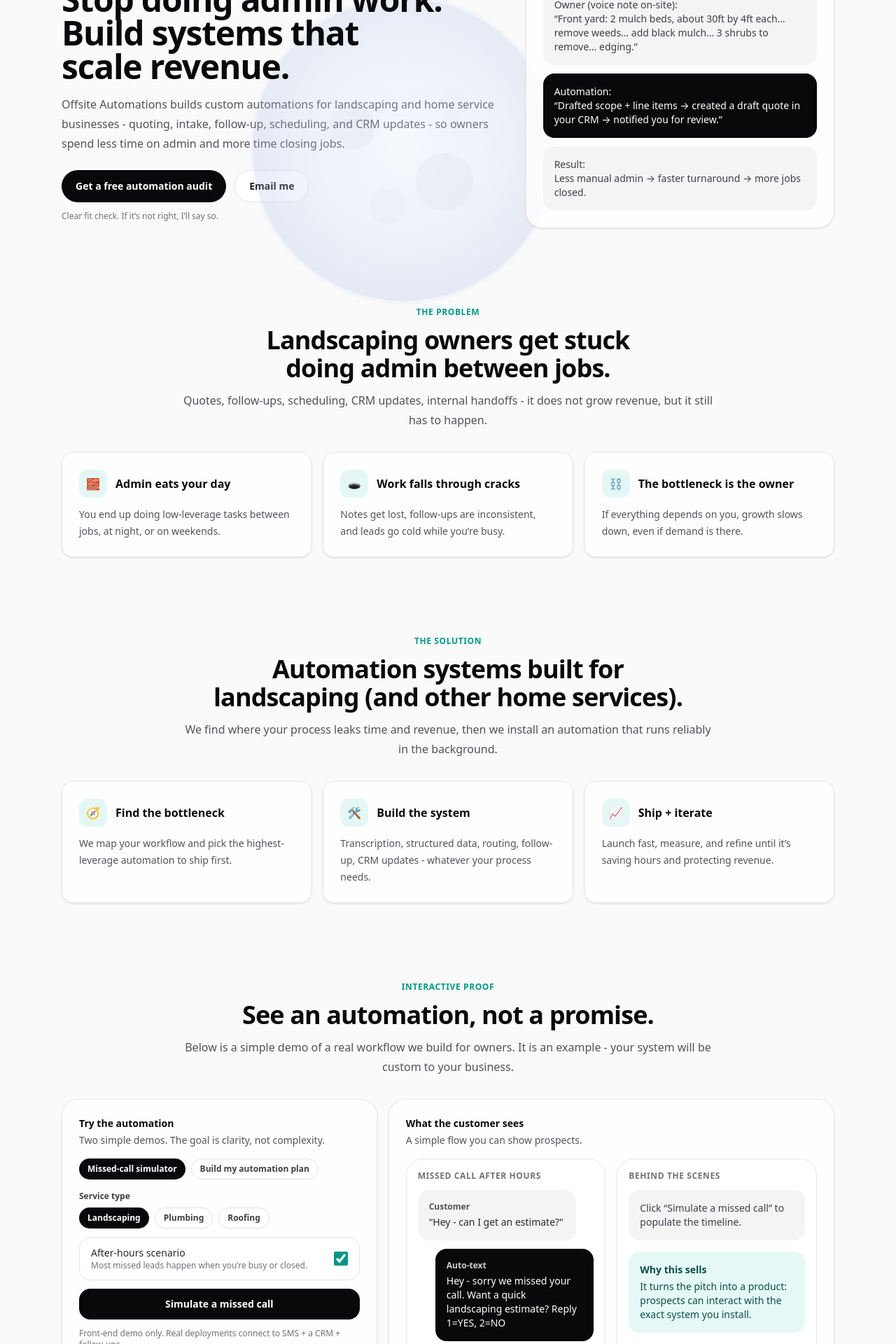
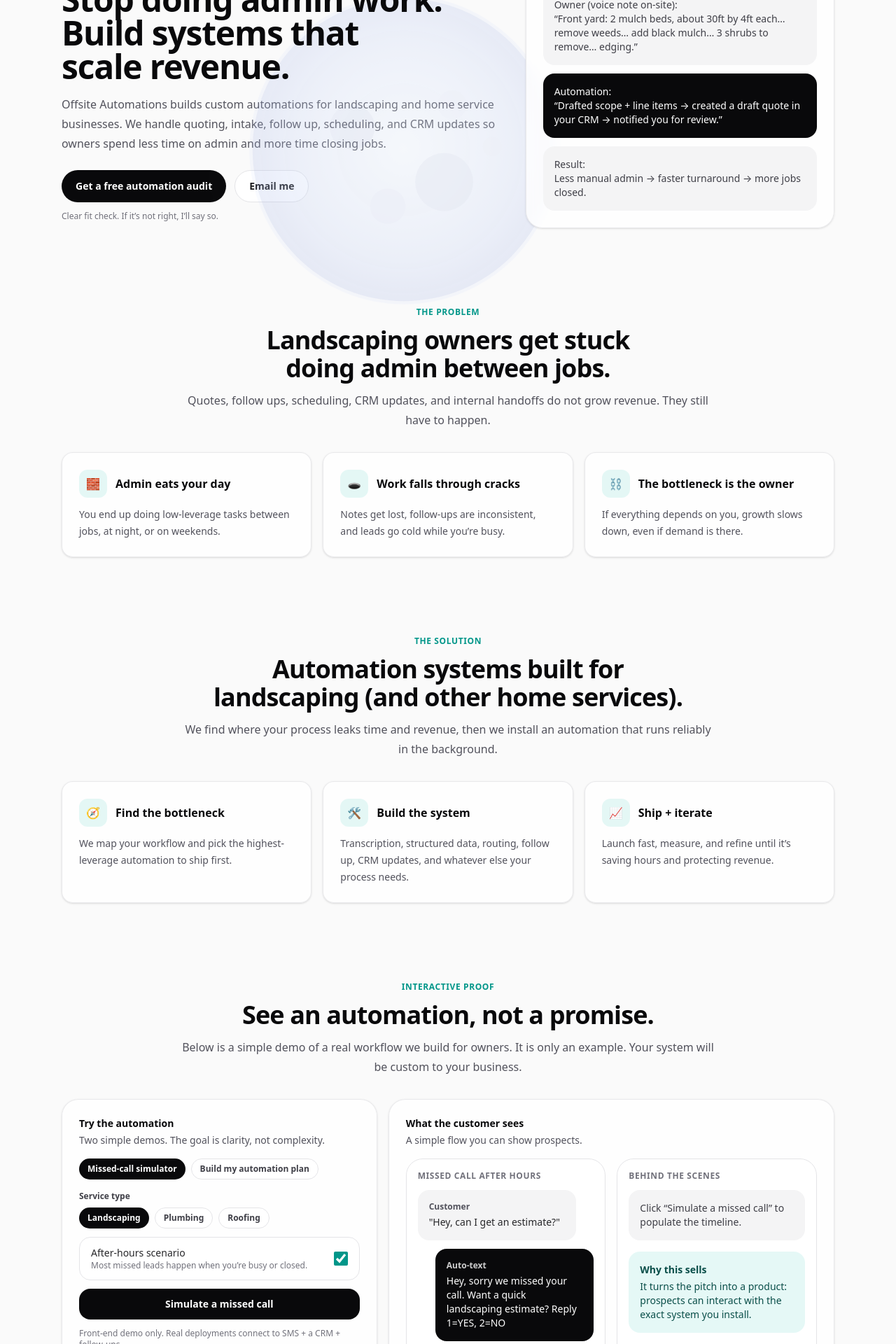
Before and after one commit to wayfaringbusiness/moon-landing-page, a Next.js app: page / in a window 1280 px wide. Shown: the part 220-2140 px from the top of the page at 70% size. Built offline with nearby package versions, Linux system fonts and the light colour scheme.

Commit message:
Rewrite copy to remove all dashes

```diff
--- a/src/app/layout.tsx
+++ b/src/app/layout.tsx
@@ -2,9 +2,9 @@ import type { Metadata } from "next";
 import "./globals.css";
 
 export const metadata: Metadata = {
-  title: "Offsite Automations - Automation Systems for Landscaping & Home Services",
+  title: "Offsite Automations | Automation Systems for Landscaping and Home Services",
   description:
-    "Offsite Automations builds custom automations for landscaping and home service businesses - quoting, intake, follow-up, scheduling, and CRM updates - so owners reclaim time and close more jobs.",
+    "Offsite Automations builds custom automations for landscaping and home service businesses. We handle quoting, intake, follow up, scheduling, and CRM updates so owners reclaim time and close more jobs.",
   // TODO: set to your real production domain once deployed.
   metadataBase: new URL("https://example.com"),
   openGraph: {
--- a/src/app/page.tsx
+++ b/src/app/page.tsx
@@ -12,7 +12,7 @@ const faqs: FaqItem[] = [
   },
   {
     q: "Is this just a chat bot?",
-    a: "No. Chat is one interface. The real value is the system behind it: transcription, structured data extraction, routing, CRM updates, quote drafts, and follow-up sequences - built around your actual workflow.",
+    a: "No. Chat is one interface. The real value is the system behind it: transcription, structured data extraction, routing, CRM updates, quote drafts, and follow up sequences. It is built around your actual workflow.",
   },
   {
     q: "How long does it take?",
@@ -234,8 +234,8 @@ export default function Home() {
             </h1>
           </div>
           <p className="mt-4 max-w-2xl text-pretty text-sm leading-6 text-zinc-600 dark:text-zinc-300 sm:text-base sm:leading-7">
-            Offsite Automations builds custom automations for landscaping and home service businesses -
-            quoting, intake, follow-up, scheduling, and CRM updates - so owners
+            Offsite Automations builds custom automations for landscaping and home service businesses.
+            We handle quoting, intake, follow up, scheduling, and CRM updates so owners
             spend less time on admin and more time closing jobs.
           </p>
 
@@ -288,7 +288,7 @@ export default function Home() {
           <SectionHeading
             eyebrow="The problem"
             title="Landscaping owners get stuck doing admin between jobs."
-            desc="Quotes, follow-ups, scheduling, CRM updates, internal handoffs - it does not grow revenue, but it still has to happen."
+            desc="Quotes, follow ups, scheduling, CRM updates, and internal handoffs do not grow revenue. They still have to happen."
           />
           <div className="mt-8 grid gap-4 md:grid-cols-3">
             <Feature
@@ -324,7 +324,7 @@ export default function Home() {
             />
             <Feature
               title="Build the system"
-              desc="Transcription, structured data, routing, follow-up, CRM updates - whatever your process needs."
+              desc="Transcription, structured data, routing, follow up, CRM updates, and whatever else your process needs."
               icon={<span>🛠️</span>}
             />
             <Feature
@@ -340,7 +340,7 @@ export default function Home() {
           <SectionHeading
             eyebrow="Interactive proof"
             title="See an automation, not a promise."
-            desc="Below is a simple demo of a real workflow we build for owners. It is an example - your system will be custom to your business."
+            desc="Below is a simple demo of a real workflow we build for owners. It is only an example. Your system will be custom to your business."
           />
           <div className="mt-8">
             <LeadDemo />
--- a/src/components/LeadDemo.tsx
+++ b/src/components/LeadDemo.tsx
@@ -173,8 +173,8 @@ export default function LeadDemo() {
       ? "Missed call after hours"
       : "Missed call during business hours";
 
-    const sms1 = `Hey - sorry we missed your call. Want a quick ${serviceLabel} estimate? Reply 1=YES, 2=NO`;
-    const sms2 = "Great - what's your address and what kind of job is it?";
+    const sms1 = `Hey, sorry we missed your call. Want a quick ${serviceLabel} estimate? Reply 1=YES, 2=NO`;
+    const sms2 = "Great, what's your address and what kind of job is it?";
     const sms3 =
       "Thanks. Upload a photo if you can. We'll text you a time window for a quote.";
 
@@ -272,12 +272,12 @@ export default function LeadDemo() {
 
     const sms =
       bizType === "landscaping"
-        ? "Hey - sorry we missed you. Want a landscaping estimate? Reply 1=YES, 2=NO"
+        ? "Hey, sorry we missed you. Want a landscaping estimate? Reply 1=YES, 2=NO"
         : bizType === "plumbing"
-          ? "Hey - sorry we missed you. Is this an urgent plumbing issue? Reply 1=urgent, 2=non-urgent"
+          ? "Hey, sorry we missed you. Is this an urgent plumbing issue? Reply 1=urgent, 2=non urgent"
           : bizType === "roofing"
-            ? "Hey - sorry we missed you. Is this roof repair or a full replacement? Reply 1=repair, 2=replacement"
-            : "Hey - sorry we missed you. Want a quick estimate? Reply 1=YES, 2=NO";
+            ? "Hey, sorry we missed you. Is this roof repair or a full replacement? Reply 1=repair, 2=replacement"
+            : "Hey, sorry we missed you. Want a quick estimate? Reply 1=YES, 2=NO";
 
     const outputText = [
       `Automation Plan (preview)`,
@@ -514,7 +514,7 @@ export default function LeadDemo() {
                   <p className="text-xs font-semibold text-zinc-600 dark:text-zinc-300">
                     Customer
                   </p>
-                  <p className="mt-1">"Hey - can I get an estimate?"</p>
+                  <p className="mt-1">"Hey, can I get an estimate?"</p>
                 </div>
 
                 <div className="ml-auto max-w-[90%] rounded-2xl bg-zinc-950 p-4 text-white dark:bg-white dark:text-zinc-950">
```
